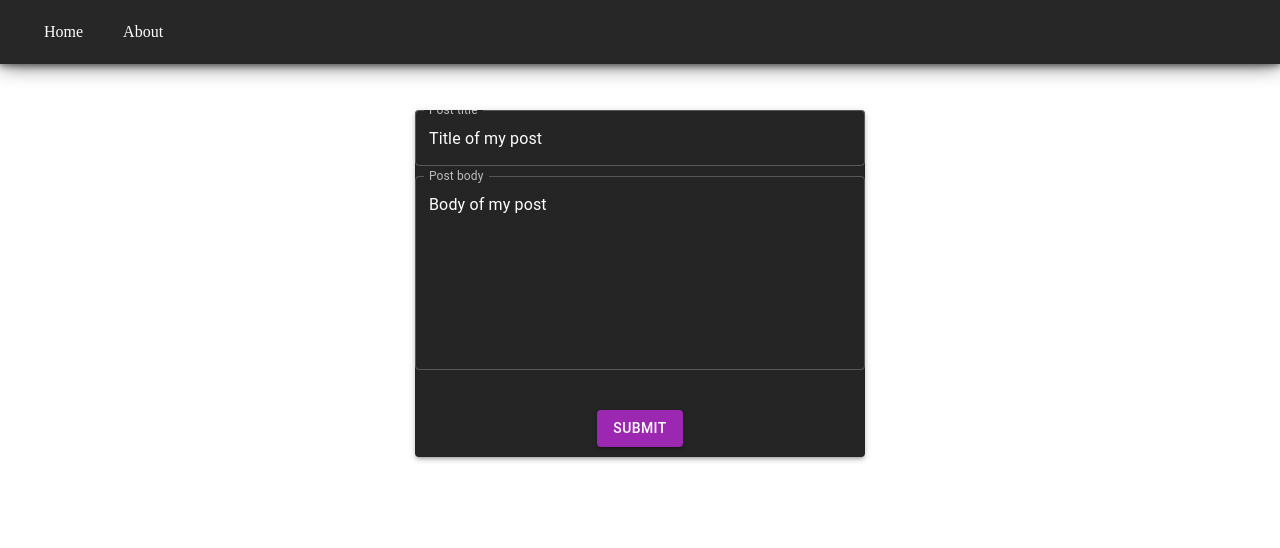
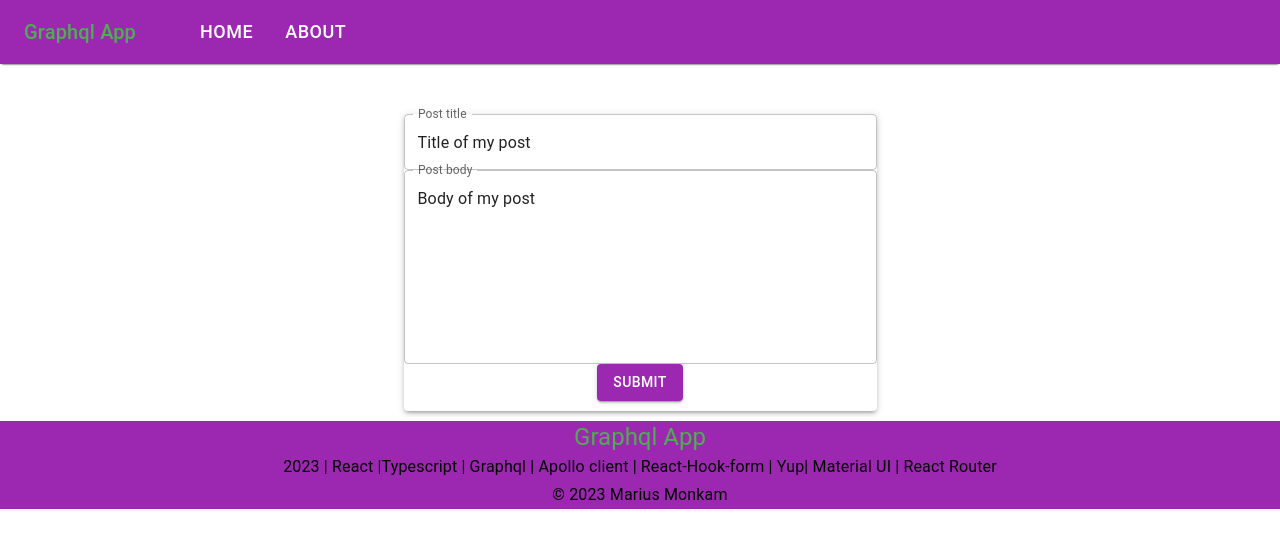
Before and after one commit to MariusMonkam/graphql-apollo-client, a React (Create React App) app: page /about in a window 1280 px wide. Shown: the top 548 px of the page. Built offline with nearby package versions, Linux system fonts and the light colour scheme.

Commit message:
responsive navbar

```diff
--- a/package.json
+++ b/package.json
@@ -7,6 +7,7 @@
     "@emotion/react": "^11.10.5",
     "@emotion/styled": "^11.10.5",
     "@hookform/resolvers": "^2.9.10",
+    "@mui/icons-material": "^5.11.0",
     "@mui/material": "^5.11.3",
     "@testing-library/jest-dom": "^5.16.5",
     "@testing-library/react": "^13.4.0",
--- a/src/components/app/app.component.tsx
+++ b/src/components/app/app.component.tsx
@@ -3,8 +3,6 @@
 import { ApolloProvider } from "@apollo/client";
 
 import Header from "../header/header.component";
-import About from "../../pages/about/about.page";
-import Home from "../../pages/home/home.page";
 
 import "../../common/styles";
 import "./app.component.css";
@@ -12,10 +10,12 @@
 import { createTheme, ThemeProvider } from "@mui/material/styles";
 import { green, purple } from "@mui/material/colors";
 import { Paper } from "@mui/material";
+import { routes as appRoutes } from "../routes/routes";
+import { Footer } from "../footer/footer.component";
 
 const theme = createTheme({
   palette: {
-    mode: "dark",
+    mode: "light",
     primary: {
       main: purple[500],
     },
@@ -35,10 +35,15 @@
           </Paper>
 
           <Routes>
-            <Route path="/about" element={<About />} />
-
-            <Route path="/" element={<Home />} />
+            {appRoutes.map((route) => (
+              <Route
+                key={route.key}
+                path={route.path}
+                element={<route.component />}
+              />
+            ))}
           </Routes>
+          <Footer />
         </Router>
       </ThemeProvider>
     </ApolloProvider>
--- /dev/null
+++ b/src/components/footer/footer.component.tsx
@@ -0,0 +1,35 @@
+import React, { FC, ReactElement } from "react";
+
+import { Box, Container, Grid, Typography } from "@mui/material";
+
+export const Footer: FC = (): ReactElement => {
+  return (
+    <Box
+      sx={{
+        width: "100%",
+        height: "auto",
+        backgroundColor: "primary.main",
+      }}
+    >
+      <Container maxWidth="lg">
+        <Grid container direction="column" alignItems="center">
+          <Grid item xs={12}>
+            <Typography color="secondary.main" variant="h5">
+              Graphql App
+            </Typography>
+          </Grid>
+          <Grid item xs={12}>
+            <Typography color="contrastText" variant="subtitle1">
+              {`${new Date().getFullYear()} | React |Typescript | Graphql | Apollo client | React-Hook-form | Yup| Material UI | React Router`}
+            </Typography>
+          </Grid>
+          <Grid item xs={12}>
+            <Typography color="contrastText" variant="subtitle1">
+              {`© ${new Date().getFullYear()} Marius Monkam`}
+            </Typography>
+          </Grid>
+        </Grid>
+      </Container>
+    </Box>
+  );
+};
--- a/src/components/header/header.component.tsx
+++ b/src/components/header/header.component.tsx
@@ -1,29 +1,136 @@
 //import { useTheme } from "@mui/material/styles";
+import React, { ReactElement } from "react";
+import { NavLink } from "react-router-dom";
+import {
+  Box,
+  Link,
+  Container,
+  IconButton,
+  Menu,
+  MenuItem,
+  Toolbar,
+  Typography,
+} from "@mui/material";
 
-import { Toolbar } from "@mui/material";
-import AppBar from "@mui/material/AppBar";
-import React from "react";
-import { NavLink } from "react-router-dom";
+import MenuIcon from "@mui/icons-material/Menu";
+import { routes } from "../routes/routes";
 
 import "./header.component.css";
 
-const Header: React.FC = () => {
+const Header: React.FC = (): ReactElement => {
+  const [anchorElNav, setAnchorElNav] = React.useState(null);
+
+  const handleOpenNavMenu = (e: any) => {
+    setAnchorElNav(e.currentTarget);
+  };
+
+  const handleCloseNavMenu = () => {
+    setAnchorElNav(null);
+  };
+
   return (
-    <header>
-      <AppBar component="nav">
-        <Toolbar>
-          <ul>
-            <li>
-              <NavLink to="/">Home</NavLink>
-            </li>
-
-            <li>
-              <NavLink to="/about">About</NavLink>
-            </li>
-          </ul>
+    <Box
+      sx={{
+        width: "100%",
+        height: "auto",
+        backgroundColor: "primary.main",
+      }}
+    >
+      <Container maxWidth="xl">
+        <Toolbar disableGutters>
+          <Typography
+            variant="h6"
+            noWrap
+            color="secondary.main"
+            sx={{
+              mr: 2,
+              display: { xs: "none", md: "flex" },
+            }}
+          >
+            Graphql App
+          </Typography>
+          <Box sx={{ flexGrow: 1, display: { xs: "flex", md: "none" } }}>
+            <IconButton
+              size="large"
+              aria-label="account of current user"
+              aria-controls="menu-appbar"
+              aria-haspopup="true"
+              onClick={handleOpenNavMenu}
+              color="inherit"
+            >
+              <MenuIcon />
+            </IconButton>
+            <Menu
+              id="menu-appbar"
+              anchorEl={anchorElNav}
+              anchorOrigin={{
+                vertical: "bottom",
+                horizontal: "left",
+              }}
+              keepMounted
+              transformOrigin={{
+                vertical: "top",
+                horizontal: "left",
+              }}
+              open={Boolean(anchorElNav)}
+              onClose={handleCloseNavMenu}
+              sx={{
+                display: { xs: "block", md: "none" },
+              }}
+            >
+              {routes.map((page) => (
+                <Link
+                  key={page.key}
+                  component={NavLink}
+                  to={page.path}
+                  color="secondary.main"
+                  underline="none"
+                  variant="button"
+                >
+                  <MenuItem onClick={handleCloseNavMenu}>
+                    <Typography textAlign="center">{page.title}</Typography>
+                  </MenuItem>
+                </Link>
+              ))}
+            </Menu>
+          </Box>
+          <Typography
+            variant="h6"
+            noWrap
+            color="secondary.main"
+            component="div"
+            sx={{ flexGrow: 1, display: { xs: "flex", md: "none" } }}
+          >
+            Graphql App
+          </Typography>
+          <Box sx={{ flexGrow: 1, display: { xs: "none", md: "flex" } }}>
+            <Box
+              sx={{
+                display: "flex",
+                flexDirection: "row",
+                justifyContent: "flex-start",
+                alignItems: "center",
+                marginLeft: "1rem",
+              }}
+            >
+              {routes.map((page) => (
+                <Link
+                  key={page.key}
+                  component={NavLink}
+                  to={page.path}
+                  underline="none"
+                  color="white"
+                  variant="button"
+                  sx={{ fontSize: "large", marginLeft: "2rem" }}
+                >
+                  {page.title}
+                </Link>
+              ))}
+            </Box>
+          </Box>
         </Toolbar>
-      </AppBar>
-    </header>
+      </Container>
+    </Box>
   );
 };
 
--- a/src/components/posts/posts-form/posts-form.component.tsx
+++ b/src/components/posts/posts-form/posts-form.component.tsx
@@ -42,12 +42,10 @@
       <Paper elevation={3}>
         <Box
           sx={{
-            width: 450,
-            height: 300,
-            maxWidth: "100%",
+            width: "100%",
+            height: "auto",
           }}
         >
-          <div>
           <Controller
             name="title"
             control={control}
@@ -63,8 +61,7 @@
               />
             )}
           />
-          </div>
-          <div style={{ paddingTop: 10 }}>
+
           <Controller
             name="body"
             control={control}
@@ -82,7 +79,6 @@
               />
             )}
           />
-          </div>
         </Box>
         <div
           style={{
--- /dev/null
+++ b/src/components/routes/routes.ts
@@ -0,0 +1,20 @@
+import { IRoute } from "../../common/interfaces/route.interface";
+import About from "../../pages/about/about.page";
+import Home from "../../pages/home/home.page";
+
+export const routes: Array<IRoute> = [
+  {
+    key: "home-route",
+    title: "Home",
+    path: "/",
+    enabled: true,
+    component: Home,
+  },
+  {
+    key: "about-route",
+    title: "About",
+    path: "/about",
+    enabled: true,
+    component: About,
+  },
+];
```
Also changed, not shown: src/common/interfaces/route.interface.ts (added, +9 -0 lines), src/components/footer/footer.component.css (added), 1 other file (tests, documents, lock files or other folders). Lines whose indentation alone changed are shown as unchanged.
